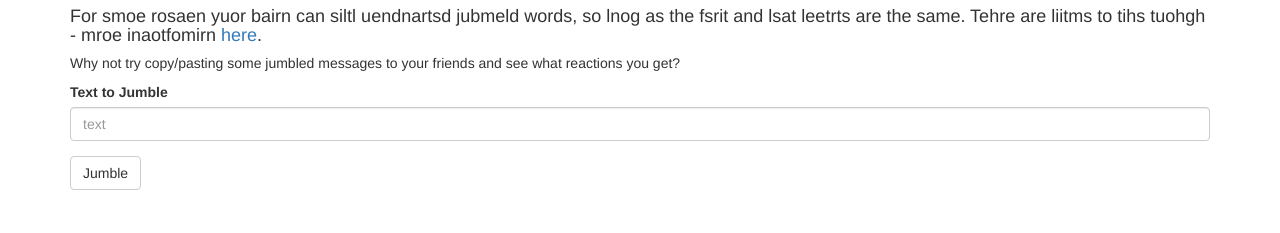
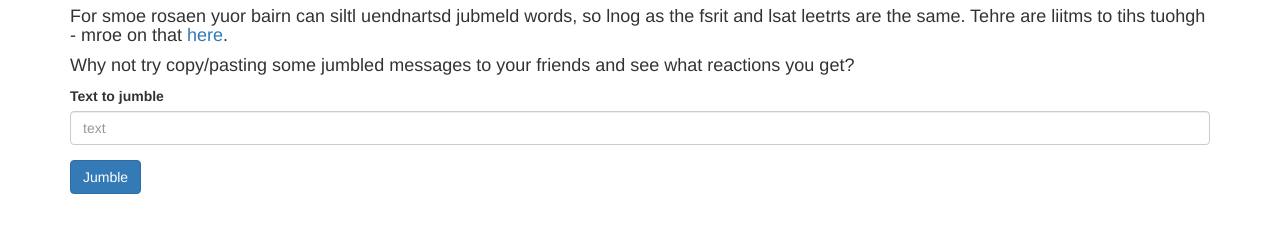
Before and after one commit to Yorkshireman/jumbler, a plain HTML site: page index.html in a window 1280 px wide. Shown: the part 63-296 px from the top of the page. Drawn offline with nearby package versions, Linux system fonts and the light colour scheme.

Commit message:
add copy and top margin

```diff
--- a/index.html
+++ b/index.html
@@ -11,16 +11,16 @@
 <body class="container">
   <h1 class="text-center">Jumbler</h1>
   <h4>For smoe rosaen yuor bairn can siltl uendnartsd jubmeld words, so lnog as the fsrit and lsat leetrts are the same. Tehre
-  are liitms to tihs tuohgh - mroe inaotfomirn <a href="https://www.sciencealert.com/word-jumble-meme-first-last-letters-cambridge-typoglycaemia">here</a>.</h4>
-  <h5>Why not try copy/pasting some jumbled messages to your friends and see what reactions you get?</h5>
+  are liitms to tihs tuohgh - mroe on that <a href="https://www.sciencealert.com/word-jumble-meme-first-last-letters-cambridge-typoglycaemia">here</a>.</h4>
+  <h4>Why not try copy/pasting some jumbled messages to your friends and see what reactions you get?</h4>
   <form id="form">
     <div class="form-group">
-      <label for="inputText">Text to Jumble</label>
+      <label for="inputText">Text to jumble</label>
       <input type="text" class="form-control" id="inputText" placeholder="text">
     </div>
-    <button type="submit" class="btn btn-default">Jumble</button>
+    <button type="submit" class="btn btn-primary">Jumble</button>
   </form>
-  <section id="outputContainer"></section>
+  <section style="margin-top: 1em;" id="outputContainer"></section>
 </body>
 <script src="index.js"></script>
 </html>
```
